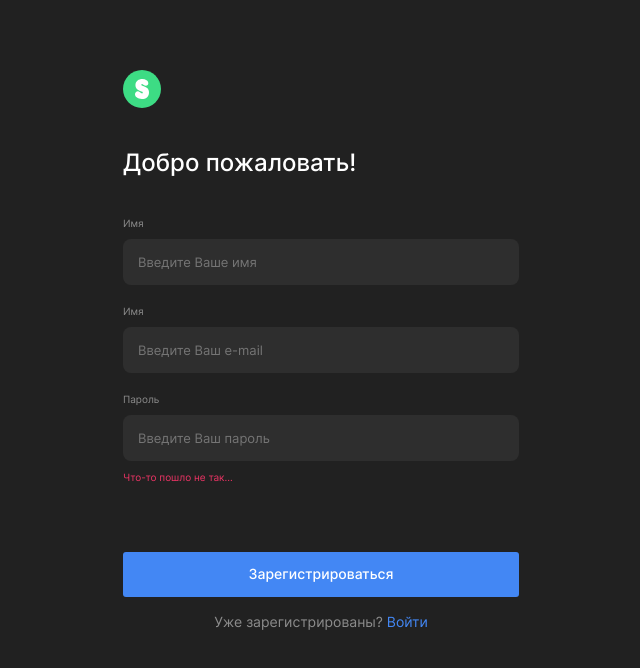
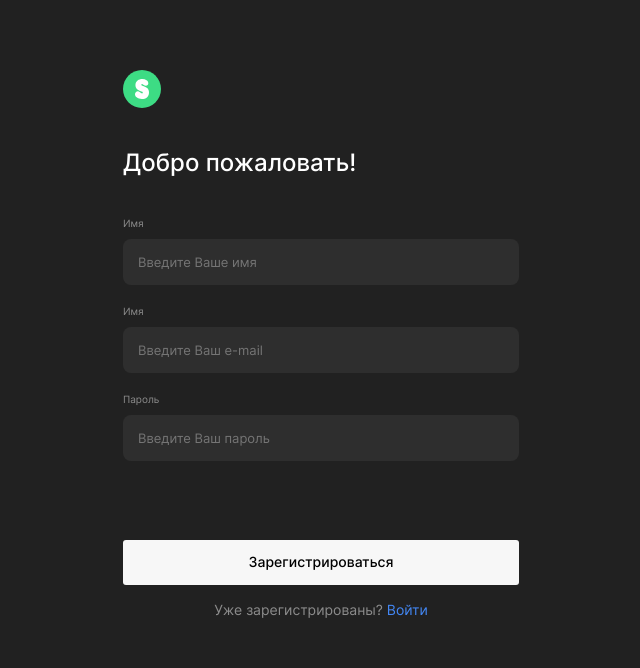
Before and after one commit to Vovkasquid/movies-explorer-frontend, a React (Create React App) app: page /signup in a window 1280 px wide. Shown: the top 668 px of the page, without its empty margins (319-959 px from the left). Built offline with nearby package versions, Linux system fonts and the light colour scheme.

Commit message:
feat: сделать первую версию валидации для Register

```diff
--- a/src/components/Login/Login.jsx
+++ b/src/components/Login/Login.jsx
@@ -16,7 +16,6 @@ export default function login() {
       console.log('Login SUBMIT')
     } else {
       console.log('Login Error')
-      console.log(errors)
     }
   }
 
--- a/src/components/Register/Register.css
+++ b/src/components/Register/Register.css
@@ -152,6 +152,11 @@
   outline: 1px solid hsla(147, 69%, 55%, 1);
 }
 
+.register__form-submit:disabled {
+  background-color: hsla(0, 0%, 97%, 1);
+  color: #000;
+}
+
 .register__form-helper-text {
   padding: 0;
   margin: 0;
--- a/src/components/Register/Register.jsx
+++ b/src/components/Register/Register.jsx
@@ -2,22 +2,55 @@ import React from 'react'
 import { Link } from 'react-router-dom'
 import './Register.css'
 import logo from '../../images/logo.svg'
+import formValidationHook from '../../hooks/formValidationHook'
 
 export default function Register() {
+  const { values, isValid, handleChange, errors } = formValidationHook({
+    email: '',
+    password: '',
+    name: '',
+  })
+
+  const onFormSumbit = (evt) => {
+    evt.preventDefault()
+    if (isValid) {
+      console.log('Regiser SUBMIT')
+    } else {
+      console.log('Register Error')
+    }
+  }
   return (
     <section className="register">
       <div className="register-container">
         <img src={logo} alt="лого проекта" className="register__logo" />
         <h1 className="register__title">Добро пожаловать!</h1>
-        <form name="register" className="register__form">
+        <form name="register" className="register__form" onSubmit={onFormSumbit}>
           <ul className="register__form-input-list">
             <li className="register__form-input-list-item">
               <p className="register__form-input-label">Имя</p>
-              <input type="text" className="register__form-input" placeholder="Введите Ваше имя" />
+              <input
+                type="text"
+                name="name"
+                className="register__form-input"
+                placeholder="Введите Ваше имя"
+                minLength="2"
+                maxLength="18"
+                required
+                values={values.name}
+                onChange={handleChange}
+              />
             </li>
             <li className="register__form-input-list-item">
               <p className="register__form-input-label">Имя</p>
-              <input type="email" className="register__form-input" placeholder="Введите Ваш e-mail" />
+              <input
+                type="email"
+                name="email"
+                className="register__form-input"
+                placeholder="Введите Ваш e-mail"
+                required
+                values={values.email}
+                onChange={handleChange}
+              />
             </li>
             <li className="register__form-input-list-item">
               <p className="register__form-input-label">Пароль</p>
@@ -25,14 +58,26 @@ export default function Register() {
                 type="password"
                 className="register__form-input register__form-input_type_error"
                 placeholder="Введите Ваш пароль"
+                name="password"
+                minLength="8"
+                maxLength="35"
+                required
+                values={values.password}
+                onChange={handleChange}
               />
-              <span className="register__form-input-error register__form-input-error_active">
-                Что-то пошло не так...
+              <span
+                className={
+                  !isValid
+                    ? 'register__form-input-error register__form-input-error_active'
+                    : 'register__form-input-error'
+                }
+              >
+                {errors?.name} {errors?.email} {errors?.password}
               </span>
             </li>
           </ul>
           <div className="register__form-button-container">
-            <button type="submit" className="register__form-submit">
+            <button type="submit" className="register__form-submit" disabled={!isValid}>
               Зарегистрироваться
             </button>
             <p className="register__form-helper-text">
```
